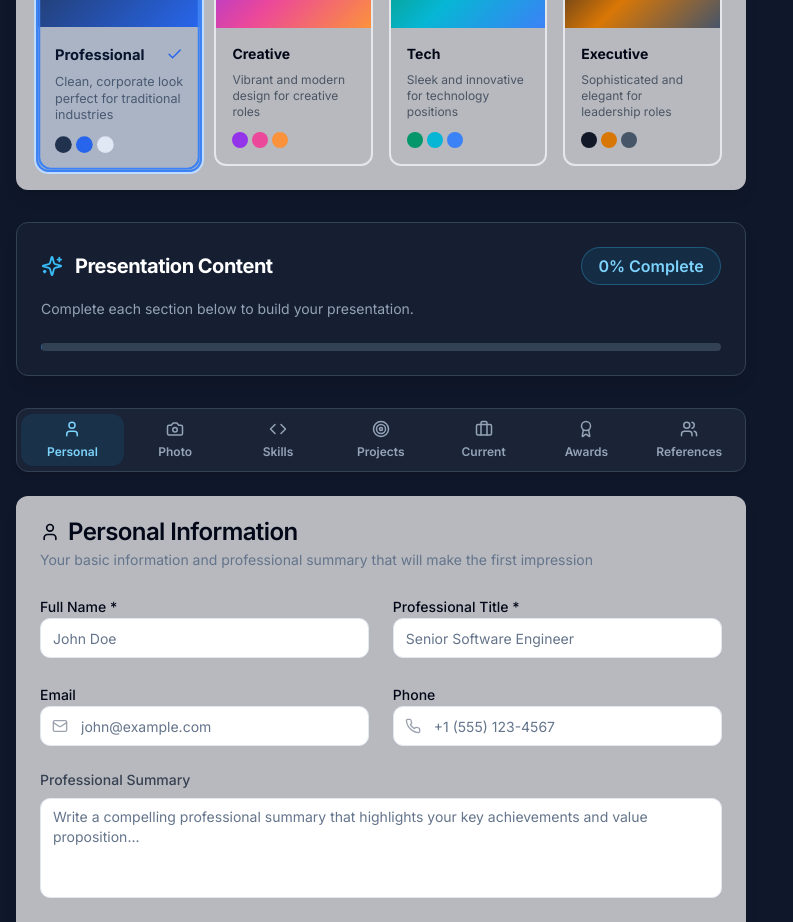
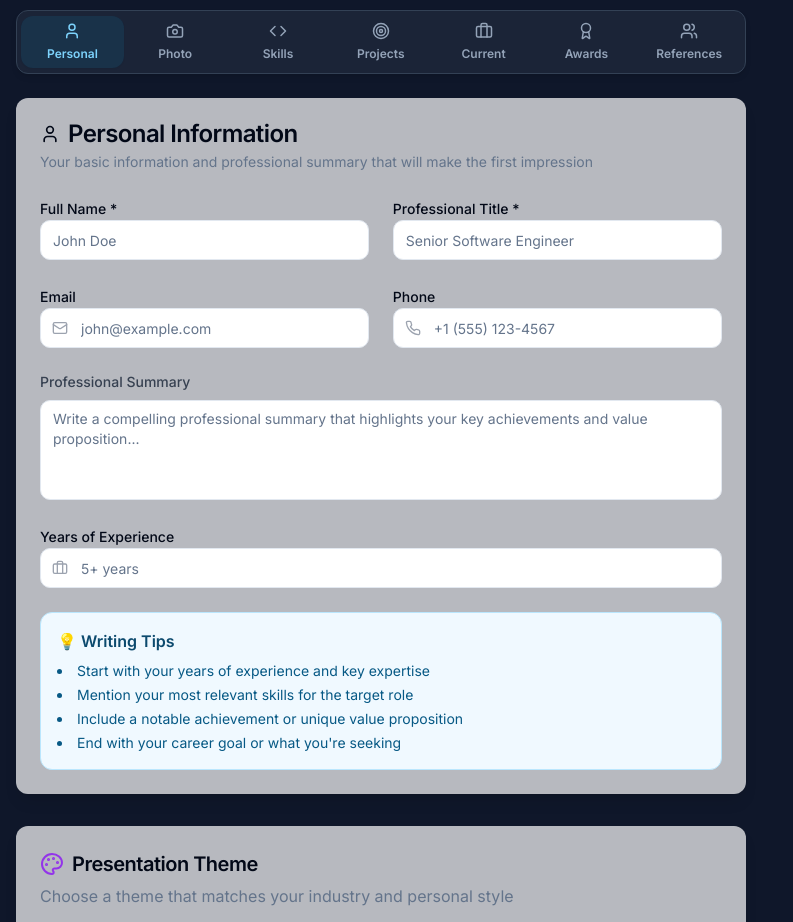
Before and after one commit to manyamgermany/interview-ace-profile-builder, a React (Vite) app: page / in a window 1280 px wide. Shown: the part 1940-2862 px from the top of the page, without its empty margins (0-793 px from the left). Built offline with nearby package versions, Linux system fonts and the light colour scheme.

Commit message:
Move theme selector below job details
Moved the theme selector component below the job details section in the main layout for improved visual flow.

```diff
--- a/src/pages/Index.tsx
+++ b/src/pages/Index.tsx
@@ -1,3 +1,4 @@
+
 import { useState } from "react";
 import { Card, CardContent, CardDescription, CardHeader, CardTitle } from "@/components/ui/card";
 import { Button } from "@/components/ui/button";
@@ -81,7 +82,6 @@ const IndexContent = () => {
             <LLMProviderSettings />
             <ResumeUpload onDataExtracted={handleDataExtracted} />
             <JobDetailsSection />
-            <ThemeSelector selectedTheme={selectedTheme} onThemeChange={setSelectedTheme} />
 
             <Card className="border-slate-700 bg-slate-800/50 shadow-lg backdrop-blur-md">
               <CardHeader>
@@ -135,6 +135,8 @@ const IndexContent = () => {
               <TabsContent value="achievements" className="mt-6"><AchievementsSection achievements={achievements} setAchievements={setAchievements} /></TabsContent>
               <TabsContent value="references" className="mt-6"><ReferencesSection references={references} setReferences={setReferences} /></TabsContent>
             </Tabs>
+
+            <ThemeSelector selectedTheme={selectedTheme} onThemeChange={setSelectedTheme} />
           </div>
 
           <aside className="lg:col-span-2 lg:sticky top-8 self-start animate-fade-in-up" style={{ animationDelay: '0.4s' }}>
```
